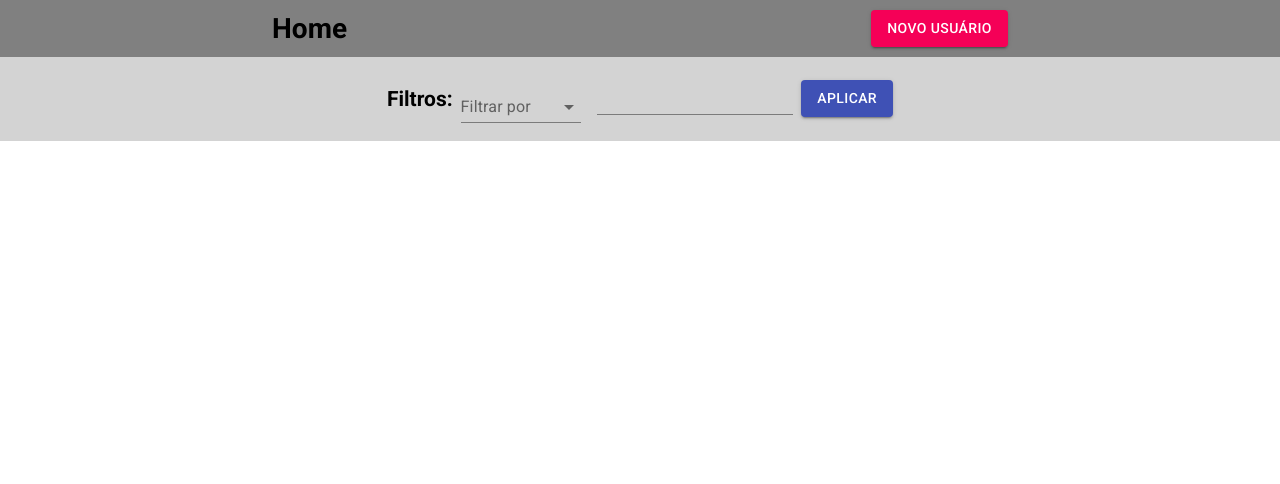
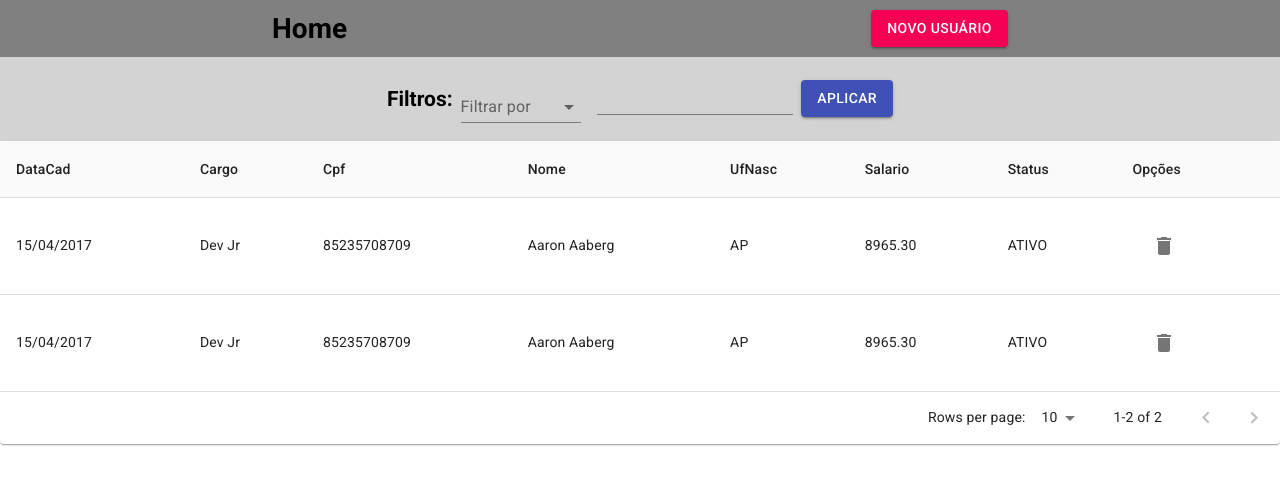
Before and after one commit to RenatoRosseto/SeidorFrontend, a React (Create React App) app: page / in a window 1280 px wide. Shown: the top 484 px of the page. Built offline with nearby package versions, Linux system fonts and the light colour scheme.

Commit message:
Refatorando componente da tabela com dados fake

```diff
--- a/package.json
+++ b/package.json
@@ -4,6 +4,7 @@
   "private": true,
   "dependencies": {
     "@material-ui/core": "^4.11.3",
+    "@material-ui/icons": "^4.11.2",
     "@testing-library/jest-dom": "^5.11.4",
     "@testing-library/react": "^11.1.0",
     "@testing-library/user-event": "^12.1.10",
--- /dev/null
+++ b/src/Components/DelButton/index.js
@@ -0,0 +1,23 @@
+import React from 'react';
+import { makeStyles } from '@material-ui/core/styles';
+import IconButton from '@material-ui/core/IconButton';
+import DeleteIcon from '@material-ui/icons/Delete';
+
+const useStyles = makeStyles((theme) => ({
+  margin: {
+    margin: theme.spacing(1),
+  },
+  extendedIcon: {
+    marginRight: theme.spacing(1),
+  },
+}));
+
+export default function ButtonSizes() {
+  const classes = useStyles();
+
+  return (
+    <IconButton aria-label="delete" className={classes.margin}>
+      <DeleteIcon />
+    </IconButton>
+  );
+}
--- a/src/Components/Table/index.js
+++ b/src/Components/Table/index.js
@@ -9,54 +9,11 @@ import TableHead from '@material-ui/core/TableHead';
 import TablePagination from '@material-ui/core/TablePagination';
 import TableRow from '@material-ui/core/TableRow';
 
-const columns = [
-  { id: 'name', label: 'Name', minWidth: 170 },
-  { id: 'code', label: 'ISO\u00a0Code', minWidth: 100 },
-  {
-    id: 'population',
-    label: 'Population',
-    minWidth: 170,
-    align: 'right',
-    format: (value) => value.toLocaleString('en-US'),
-  },
-  {
-    id: 'size',
-    label: 'Size\u00a0(km\u00b2)',
-    minWidth: 170,
-    align: 'right',
-    format: (value) => value.toLocaleString('en-US'),
-  },
-  {
-    id: 'density',
-    label: 'Density',
-    minWidth: 170,
-    align: 'right',
-    format: (value) => value.toFixed(2),
-  },
-];
+import DelButton from '../DelButton'
 
-function createData(name, code, population, size) {
-  const density = population / size;
-  return { name, code, population, size, density };
+function createData(dataCad, cargo, cpf, nome, ufNasc, salario, status, opc) {
+  return { dataCad, cargo, cpf, nome, ufNasc, salario, status, opc };
 }
-
-const rows = [
-  createData('India', 'IN', 1324171354, 3287263),
-  createData('China', 'CN', 1403500365, 9596961),
-  createData('Italy', 'IT', 60483973, 301340),
-  createData('United States', 'US', 327167434, 9833520),
-  createData('Canada', 'CA', 37602103, 9984670),
-  createData('Australia', 'AU', 25475400, 7692024),
-  createData('Germany', 'DE', 83019200, 357578),
-  createData('Ireland', 'IE', 4857000, 70273),
-  createData('Mexico', 'MX', 126577691, 1972550),
-  createData('Japan', 'JP', 126317000, 377973),
-  createData('France', 'FR', 67022000, 640679),
-  createData('United Kingdom', 'GB', 67545757, 242495),
-  createData('Russia', 'RU', 146793744, 17098246),
-  createData('Nigeria', 'NG', 200962417, 923768),
-  createData('Brazil', 'BR', 210147125, 8515767),
-];
 
 const useStyles = makeStyles({
   root: {
@@ -67,7 +24,13 @@ const useStyles = makeStyles({
   },
 });
 
-export default function StickyHeadTable() {
+export default function StickyHeadTable(props) {
+  const columns = props.columns;
+  const rows = [
+    createData('15/04/2017', 'Dev Jr', '85235708709', 'Aaron Aaberg', 'AP', '8965.30', 'ATIVO', <DelButton />),
+    createData('15/04/2017', 'Dev Jr', '85235708709', 'Aaron Aaberg', 'AP', '8965.30', 'ATIVO', <DelButton />),
+  ];
+
   const classes = useStyles();
   const [page, setPage] = React.useState(0);
   const [rowsPerPage, setRowsPerPage] = React.useState(10);
--- a/src/Pages/Home/api.js
+++ b/src/Pages/Home/api.js
@@ -7,3 +7,38 @@ export const filtros = [
   {value: 6, name: 'Faixa salarial'},
   {value: 7, name: 'Status'},
 ]
+
+export const colunasTabela = [
+  {
+    id: 'dataCad',
+    label: 'DataCad',
+  },
+  {
+    id: 'cargo',
+    label: 'Cargo',
+  },
+  {
+    id: 'cpf',
+    label: 'Cpf',
+  },
+  {
+    id: 'nome',
+    label: 'Nome',
+  },
+  {
+    id: 'ufNasc',
+    label: 'UfNasc',
+  },
+  {
+    id: 'salario',
+    label: 'Salario',
+  },
+  {
+    id: 'status',
+    label: 'Status',
+  },
+  {
+    id: 'opc',
+    label: 'Opções',
+  }
+]
--- a/src/Pages/Home/index.js
+++ b/src/Pages/Home/index.js
@@ -1,10 +1,15 @@
 import React, { useState } from 'react';
 
 import Header from '../../Components/Header'
-import {filtros} from './api'
 import Select from '../../Components/Select'
 import Input from '../../Components/Input'
+import Table from '../../Components/Table'
 import Button from '@material-ui/core/Button';
+
+import {
+  filtros,
+  colunasTabela
+} from './api'
 
 import './styles.scss'
 
@@ -37,6 +42,9 @@ function Home() {
             Aplicar
           </Button>
         </div>
+        <div className="containerTable">
+          <Table columns={colunasTabela} />
+        </div>
       </div>
     </>
   );
```
Also changed, not shown: 1 other file (tests, documents, lock files or other folders).
